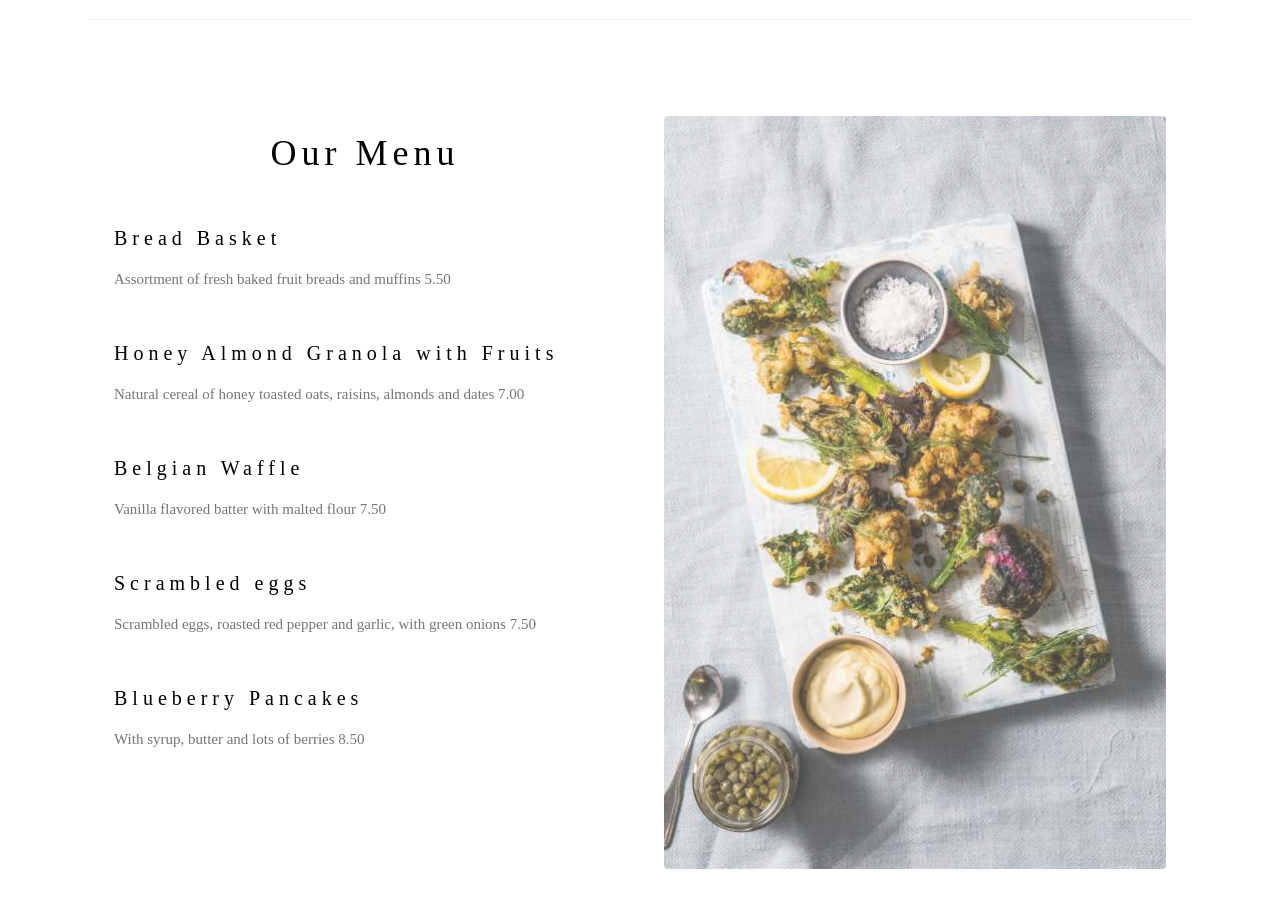
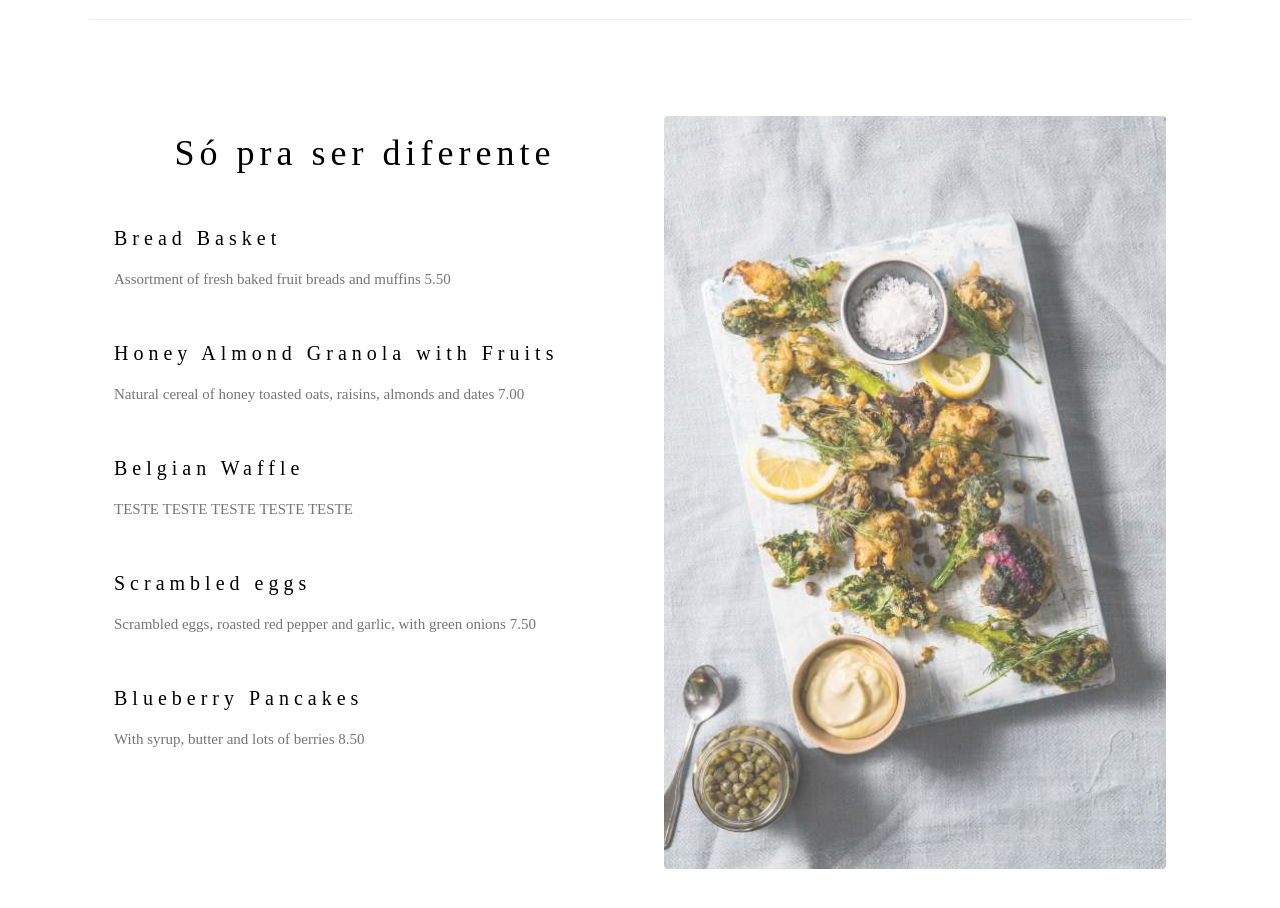
Before and after one commit to Pedr00ga/Estudos-de-git, a plain HTML site: page index.html in a window 1280 px wide. Shown: the part 1420-2328 px from the top of the page. Drawn offline with nearby package versions, Linux system fonts and the light colour scheme.

Commit message:
Teste da segunda branch no github

```diff
--- a/index.html
+++ b/index.html
@@ -59,7 +59,7 @@ h1, h2, h3, h4, h5, h6 {
   <!-- Menu Section -->
   <div class="w3-row w3-padding-64" id="menu">
     <div class="w3-col l6 w3-padding-large">
-      <h1 class="w3-center">Our Menu</h1><br>
+      <h1 class="w3-center">Só pra ser diferente</h1><br>
       <h4>Bread Basket</h4>
       <p class="w3-text-grey">Assortment of fresh baked fruit breads and muffins 5.50</p><br>
 
@@ -67,7 +67,7 @@ h1, h2, h3, h4, h5, h6 {
       <p class="w3-text-grey">Natural cereal of honey toasted oats, raisins, almonds and dates 7.00</p><br>
 
       <h4>Belgian Waffle</h4>
-      <p class="w3-text-grey">Vanilla flavored batter with malted flour 7.50</p><br>
+      <p class="w3-text-grey">TESTE TESTE TESTE TESTE TESTE</p><br>
 
       <h4>Scrambled eggs</h4>
       <p class="w3-text-grey">Scrambled eggs, roasted red pepper and garlic, with green onions 7.50</p><br>
```
